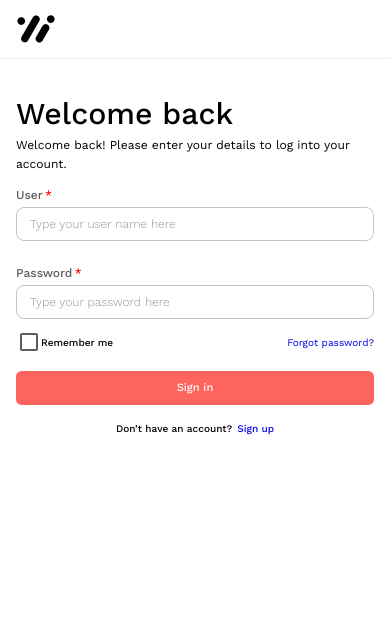
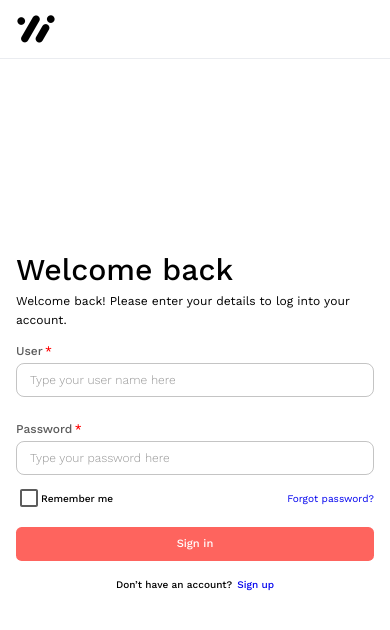
Before and after one commit to DevmianS/shoe-store-app, a Next.js app: page /sign-in in a window 390 px wide. Shown: the top 630 px of the page. Built offline with nearby package versions, Linux system fonts and the light colour scheme.

Commit message:
centered log in form

```diff
--- a/src/components/Form/SignInForm/index.js
+++ b/src/components/Form/SignInForm/index.js
@@ -165,8 +165,7 @@ const SignInForm = () => {
           width: '100%',
           maxWidth: '560px',
           textAlign: 'start',
-          alignSelf: isMobile ? 'start' : 'center',
-          paddingTop: isMobile ? '80px' : '0',
+          alignSelf: 'center',
           '& form': {
             width: '100%',
             paddingRight: isMobile ? 0 : rwdValue(60, 120),
```
